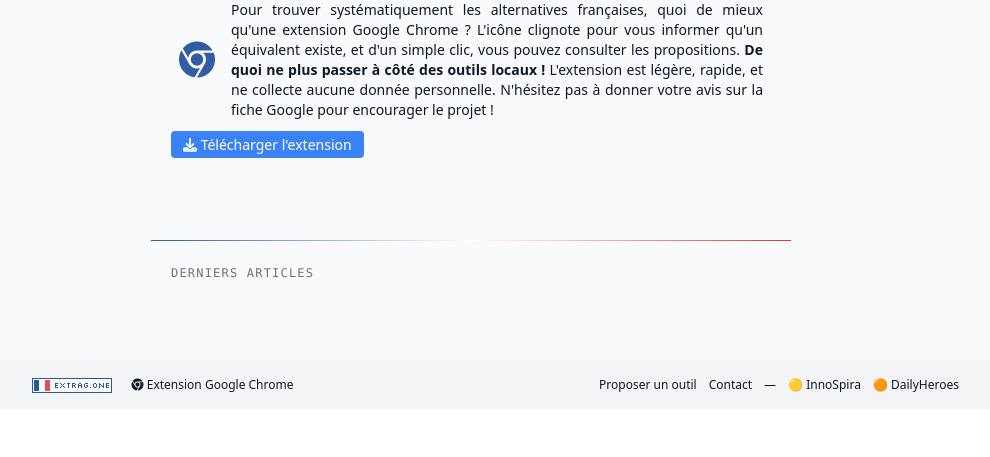
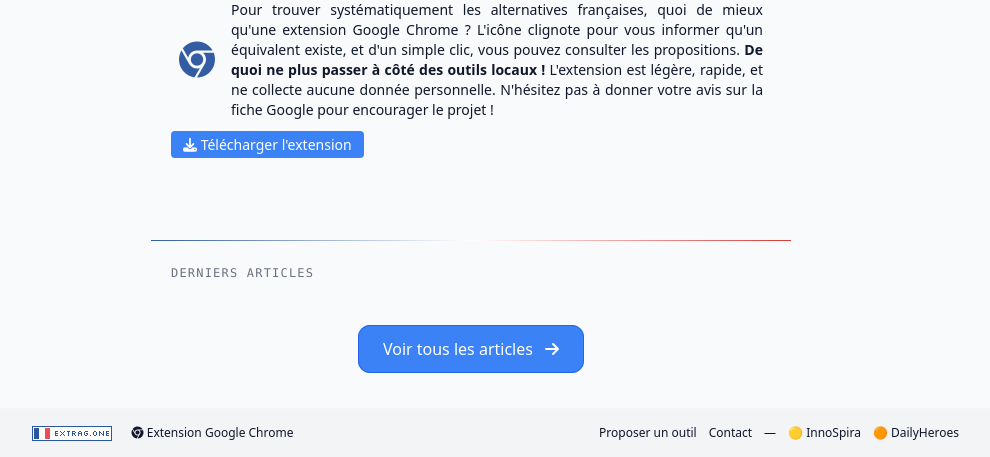
Before and after one commit to nazario88/extragone, a PHP site: page / in a window 1280 px wide. Shown: the part 814-1271 px from the top of the page, without its empty margins (169-1159 px from the left). Before the commit the page ends 1207 px from the top, so only its background shows below. Run offline with PHP 8.4, Linux system fonts and the light colour scheme; data that the repository does not hold is empty; a stand-in replaces the project's code that opens the database connection.

Commit message:
Ajout de liens pour naviguer vers les articles.

```diff
--- a/index.php
+++ b/index.php
@@ -111,6 +111,14 @@ $articles = $stmt->fetchAll();
             <?php endforeach; ?>
         </div>
     </div>
+
+    <!-- Bouton voir tous les articles -->
+    <div class="text-center mb-6">
+        <a href="articles" class="w-full md:w-auto px-6 py-3 bg-blue-500 border-blue-600 dark:bg-slate-900 dark:border-slate-950 text-white fill-white active:scale-95 duration-100 border will-change-transform overflow-hidden relative rounded-xl transition-all hover:border-blue-400 dark:hover:border-blue-950 transition-all duration-200 group">
+            <span>Voir tous les articles</span>
+            <i class="fas fa-arrow-right ml-2 transition-transform duration-200 group-hover:translate-x-1"></i>
+        </a>
+    </div>
 </div>
 
 <?php
```
Also changed, not shown: article.php (+9 -2 lines), .htaccess.
